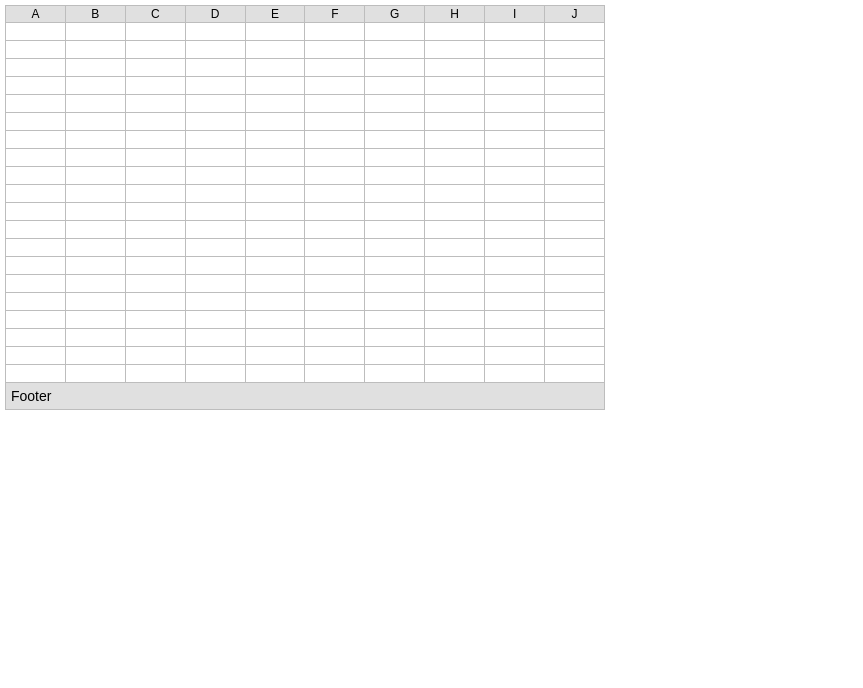
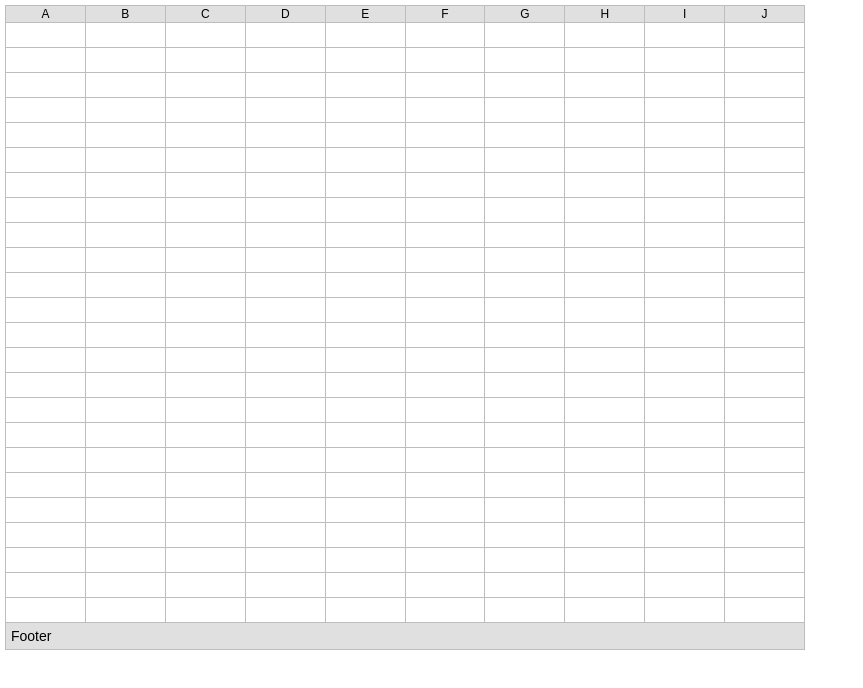
Before and after one commit to constantoduol/Sprd, a React app: page / in a window 1280 px wide. Shown: the whole page, without its empty margins (0-863 px from the left). Built offline with nearby package versions, Linux system fonts and the light colour scheme.

Commit message:
put height on tr not tds

```diff
--- a/src/Sprd.js
+++ b/src/Sprd.js
@@ -15,14 +15,17 @@ export default class Sprd extends React.Component {
     showFormulaBar: true,
     infinite: true, //scroll infinitely in any directions
     showFooter: true,
-    width: 600
+    width: 800,
+    height: 600
   }
 
   constructor(props){
     super(props);
     this.EMPTY_VALUES = {null: null, undefined: undefined}; //what we consider empty
-    this.DEFAULT_HEADER_WIDTH = 50; //pixels
-    let maxCol = 10, maxRow = 20;
+    this.DEFAULT_HEADER_WIDTH = 80; //pixels
+    this.DEFAULT_ROW_HEIGHT = 25; //pixels
+    let maxCol = parseInt(this.props.width/this.DEFAULT_HEADER_WIDTH);
+    let maxRow = parseInt(this.props.height/this.DEFAULT_ROW_HEIGHT);
     let [data, headers, headerWidths] = this.parseData(maxRow, maxCol);
     this.state = {
       data: data,
@@ -45,7 +48,6 @@ export default class Sprd extends React.Component {
 
         if(this.EMPTY_VALUES[headerData[row]] !== headerData[row])//we don't store empty values
           data[row][col] = headerData[row];
-
         if(col === headers.length){
           col = 0;
           row++;
@@ -53,9 +55,15 @@ export default class Sprd extends React.Component {
         if(row === headerData.length) break;
       }
     } else if(this.props.data) {
+
       console.warn("Unrecognized object passed into Sprd as data");
     }
-    for(let x = 0; x < maxCol; x++) headerWidths.push(this.DEFAULT_HEADER_WIDTH);
+    for(let col = 0; col < maxCol; col++) headerWidths.push(this.DEFAULT_HEADER_WIDTH);
+    for(let row = 0; row < maxRow; row++){
+      if(!data[row]) data[row] = {};
+      data[row]['height'] = this.DEFAULT_ROW_HEIGHT;
+    }
+
     return [data, headers, headerWidths];
   }
 
@@ -86,7 +94,8 @@ const styles = {
   table: {
     width: "100%",
     maxWidth: "100%",
-    borderCollapse: "collapse"
+    borderCollapse: "collapse",
+    borderSpacing: 0
   },
   root: {
     borderTop: "1px solid #BDBDBD",
--- a/src/components/Cell.js
+++ b/src/components/Cell.js
@@ -16,12 +16,12 @@ export default class Cell extends React.Component {
       EDITING: "editing"
     };
     this.state = {
-      mode: this.CELL_MODES.INACTIVE,
-      height: 15
+      mode: this.CELL_MODES.INACTIVE
     };
 
     this.cellClicked = this.cellClicked.bind(this);
     this.cellDoubleClicked = this.cellDoubleClicked.bind(this);
+    this.cellKeyDown = this.cellKeyDown.bind(this);
   }
 
   cellClicked(){
@@ -29,7 +29,15 @@ export default class Cell extends React.Component {
   }
 
   cellDoubleClicked(){
-    this.setState({mode: this.CELL_MODES.EDITING})
+    this.setState({mode: this.CELL_MODES.EDITING}, () => {
+      this.input.focus();
+    })
+  }
+
+  cellKeyDown(){
+    this.setState({mode: this.CELL_MODES.EDITING}, () => {
+      this.input.focus();
+    });
   }
 
   currentCellStyle(){
@@ -44,19 +52,23 @@ export default class Cell extends React.Component {
   }
 
   renderInnerCell(){
-    return <input type='text' style={styles.input_active}/>
+    let style = {width: this.props.headerWidth};
+    return (
+      <input
+        type='text'
+        ref={(input) => { this.input = input; }}
+        style={merge(styles.input_active, style)}/>
+    );
   }
 
   render(){
-    let style = {height: this.state.height};
-    style = merge(this.currentCellStyle(), style);
-    let {mode} = this.state;
     return (
       <td
         onDoubleClick={this.cellDoubleClicked}
+        onKeyDown={this.cellKeyDown}
         onClick={this.cellClicked}
-        style={style}>
-        {mode === this.CELL_MODES.ACTIVE ? this.renderInnerCell() : null}
+        style={this.currentCellStyle()}>
+        {this.state.mode === this.CELL_MODES.EDITING ? this.renderInnerCell() : null}
       </td>
     )
   }
@@ -64,20 +76,18 @@ export default class Cell extends React.Component {
 
 const styles = {
   input_active: {
-    border: "2px solid #2196F3",
-    width: "95%",
-    padding: 0
+    border: "none",
+    borderStyle: "none",
+    padding: 0,
+    margin: 0
   },
   td_active: {
-    border: "1px solid rgb(189, 189, 189)",
-    height: "15px",
-    margin: 0,
-    padding: 0
+    border: "2px solid #2196F3",
   },
   td_inactive: {
     border: "1px solid #BDBDBD",
   },
   td_editing: {
-    border: "1px solid #2196F3"
+   border: "2px solid #2196F3"
   }
 }
--- a/src/components/CellContainer.js
+++ b/src/components/CellContainer.js
@@ -14,13 +14,15 @@ export default class CellContainer extends React.Component {
   renderCells(){
     let maxRow = this.props.maxRow;
     let maxCol = this.props.maxCol;
+    let {data, headerWidths} = this.props;
     let allRows = [];
     for(let row = 0; row < maxRow; row++){
       let currentRow = [];
       for(let col = 0; col < maxCol; col++){
-        currentRow.push(<Cell headerWidth={this.props.headerWidths[col]} key={row + "_" + col}/>);
+        currentRow.push(<Cell headerWidth={headerWidths[col]} key={row + "_" + col}/>);
       }
-      allRows.push(<tr key={row}>{currentRow}</tr>);
+      let rowStyle = {height: data[row]['height']};
+      allRows.push(<tr style={rowStyle} key={row}>{currentRow}</tr>);
     }
     return allRows;
   }
--- a/src/sprd.css
+++ b/src/sprd.css
@@ -3,3 +3,7 @@ body {
   padding: 0;
   font-family: sans-serif;
 }
+
+td > input:focus {
+    outline: none;
+}
```
